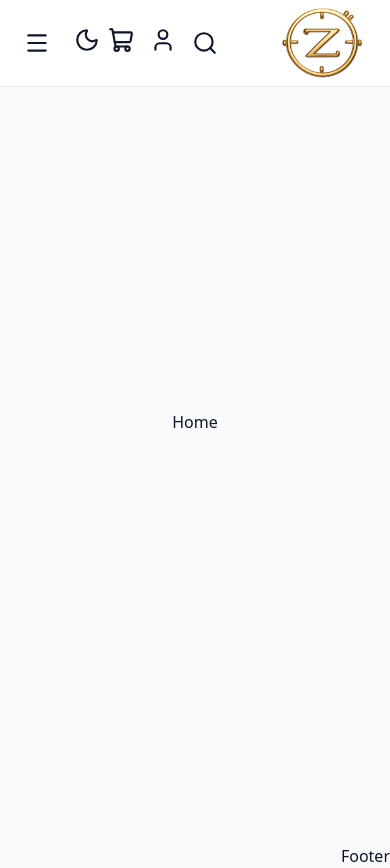
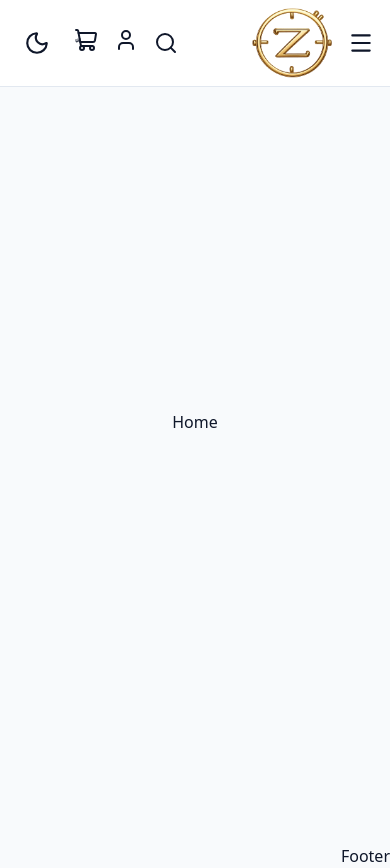
Before and after one commit to godarzizahra/maktab136-project-zahragodarzi, a Next.js app in the folder shop-zamira/: page / in a window 390 px wide. Built offline with nearby package versions, Linux system fonts and the light colour scheme.

Commit message:
refactor(header): move mobile menu button to right side

```diff
--- a/shop-zamira/src/layout/mainLayout/header/header.tsx
+++ b/shop-zamira/src/layout/mainLayout/header/header.tsx
@@ -23,7 +23,6 @@ const brandLinks = [
 
 export default function Header() {
 	const [open, setOpen] = useState(false);
-
 	const [mobileBrandOpen, setMobileBrandOpen] = useState(false);
 
 	const navItem =
@@ -31,17 +30,31 @@ export default function Header() {
 
 	return (
 		<header
-			className="fixed top-0 left-0 w-full z-50 flex items-center justify-between px-6 py-1 border-b"
+			className="fixed top-0 left-0 w-full z-50 flex items-center justify-between px-4 md:px-6 py-1 border-b"
 			style={{
 				backgroundColor: "var(--surface)",
 				borderColor: "var(--border)",
 			}}
 		>
-			<Link href="/" className="flex items-center p-1">
-				<Image src={LOGO1} alt="logo" width={80} height={45} />
-			</Link>
+			{/* Right Side */}
+			<div className="flex items-center gap-3">
+				{/* Mobile Menu Button */}
+				<button
+					className="md:hidden"
+					onClick={() => setOpen(!open)}
+					aria-label="باز و بسته کردن منو"
+					aria-expanded={open}
+				>
+					{open ? <X size={26} /> : <Menu size={26} />}
+				</button>
 
-			{/* Desktop Navigation  */}
+				{/* Logo */}
+				<Link href="/" className="flex items-center p-1">
+					<Image src={LOGO1} alt="logo" width={80} height={45} priority />
+				</Link>
+			</div>
+
+			{/* Desktop Navigation */}
 			<nav className="hidden md:block">
 				<ul className="flex items-center gap-8">
 					{navLinks.map((item) =>
@@ -60,15 +73,12 @@ export default function Header() {
 								<button
 									className={`${navItem} flex items-center`}
 									style={{ color: "var(--text-primary)" }}
-									aria-haspopup="true" // نشان می‌دهد این دکمه یک پاپ‌آپ دارد
 								>
 									برندها
 								</button>
 
-								{/* safe hover area */}
 								<div className="absolute top-full left-0 h-3 w-full"></div>
 
-								{/* dropdown */}
 								<div
 									className="absolute left-0 top-full mt-2 opacity-0 invisible
 									group-hover:visible group-hover:opacity-100
@@ -95,45 +105,41 @@ export default function Header() {
 				</ul>
 			</nav>
 
-			{/* Icons */}
+			{/* Left Side Icons */}
 			<div className="flex items-center gap-4">
-				<button className="hover:text-(--accent) transition" aria-label="جستجو">
-					<Search size={26} />
+				<button
+					className="hover:text-[var(--accent)] transition"
+					aria-label="جستجو"
+				>
+					<Search size={24} />
 				</button>
 
-				<Link href={"/register"}>
+				<Link href="/register">
 					<button
-						className="hover:text-(--accent) transition"
+						className="hover:text-[var(--accent)] transition"
 						aria-label="حساب کاربری"
 					>
-						<User size={26} />
+						<User size={24} />
 					</button>
 				</Link>
 
-				<Link href={"/cart"}>
+				<Link href="/cart">
 					<button
-						className="hover:text-(--accent) transition"
+						className="hover:text-[var(--accent)] transition"
 						aria-label="سبد خرید"
 					>
-						<ShoppingCart size={26} />
+						<ShoppingCart size={24} />
 					</button>
-					<ThemeToggle />
+					ّ
 				</Link>
 
-				<button
-					className="md:hidden"
-					onClick={() => setOpen(!open)}
-					aria-label="باز و بسته کردن منو"
-					aria-expanded={open}
-				>
-					{open ? <X size={26} /> : <Menu size={26} />}
-				</button>
+				<ThemeToggle />
 			</div>
 
 			{/* Mobile Menu */}
 			{open && (
 				<div
-					className="absolute top-full left-0 w-full flex flex-col gap-4 px-6 py-6 md:hidden"
+					className=" absolute top-full left-0 w-full flex flex-col gap-4 px-6 py-6 md:hidden"
 					style={{ backgroundColor: "var(--surface)" }}
 				>
 					{navLinks.map((item) =>
@@ -146,7 +152,7 @@ export default function Header() {
 									color: "var(--text-primary)",
 									borderColor: "var(--border)",
 								}}
-								onClick={() => setOpen(false)} // بستن منو با کلیک روی لینک
+								onClick={() => setOpen(false)}
 							>
 								{item.label}
 							</Link>
@@ -158,8 +164,7 @@ export default function Header() {
 										color: "var(--text-primary)",
 										borderColor: "var(--border)",
 									}}
-									onClick={() => setMobileBrandOpen(!mobileBrandOpen)} // از state مخصوص موبایل استفاده می‌کنیم
-									aria-expanded={mobileBrandOpen}
+									onClick={() => setMobileBrandOpen(!mobileBrandOpen)}
 								>
 									برندها
 								</button>
@@ -175,7 +180,7 @@ export default function Header() {
 													color: "var(--text-primary)",
 													borderColor: "var(--border)",
 												}}
-												onClick={() => setOpen(false)} // بستن منو با کلیک روی لینک
+												onClick={() => setOpen(false)}
 											>
 												{brand.label}
 											</Link>
```
